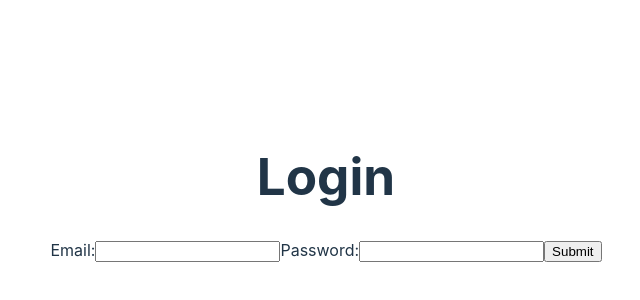
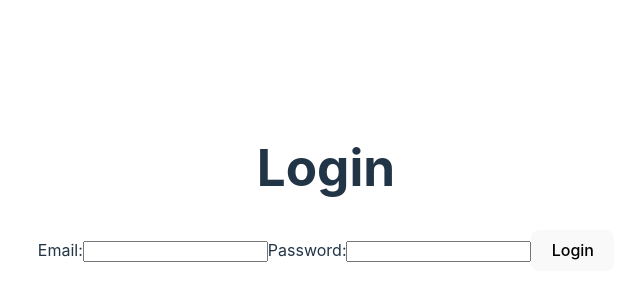
Before and after one commit to revilO602/aass, a React (Vite) app in the folder apps/aass-fe/: page /login in a window 1280 px wide. Shown: the part 212-512 px from the top of the page, without its empty margins (314-954 px from the left). Built offline with nearby package versions, Linux system fonts and the light colour scheme.

Commit message:
Login done

```diff
--- a/apps/aass-fe/src/screens/Login.tsx
+++ b/apps/aass-fe/src/screens/Login.tsx
@@ -1,10 +1,38 @@
 import React, { useState } from "react";
-import { Link } from "react-router-dom";
+import { Link, useNavigate } from "react-router-dom";
 
 export default function Login() {
     //simple login form
     const [username, setUsername] = useState("");
     const [password, setPassword] = useState("");
+
+    const navigate = useNavigate();
+
+    const handleLogin = async () => {
+        try {
+          const response = await fetch(
+            `http://localhost:8080/login`,{
+            method: "POST",
+            mode: "cors",
+            headers: { "Content-Type": "application/json" },
+            body: JSON.stringify({ email: username, password: password }),
+            }
+
+          );
+          const data = await response.json();
+
+          if (data.id) {
+            localStorage.setItem("id", JSON.stringify(data.id));
+            navigate("/trainingSelection");
+          }
+          else {
+            alert("Wrong username or password!");
+          }
+
+        } catch (error) {
+          console.error("API request failed:", error);
+        }
+      };
 
 
     return (
@@ -20,7 +48,7 @@ export default function Login() {
                     Password:
                     <input type="password" value={password} onChange={e => setPassword(e.target.value)} />
                 </label>
-                <input type="submit" value="Submit" />
+                <button type="button" onClick={handleLogin}>Login</button>
             </form>
         </div>
     )
```
Also changed, not shown: apps/aass-fe/src/screens/TrainingSelection.tsx (+0 -7 lines).
